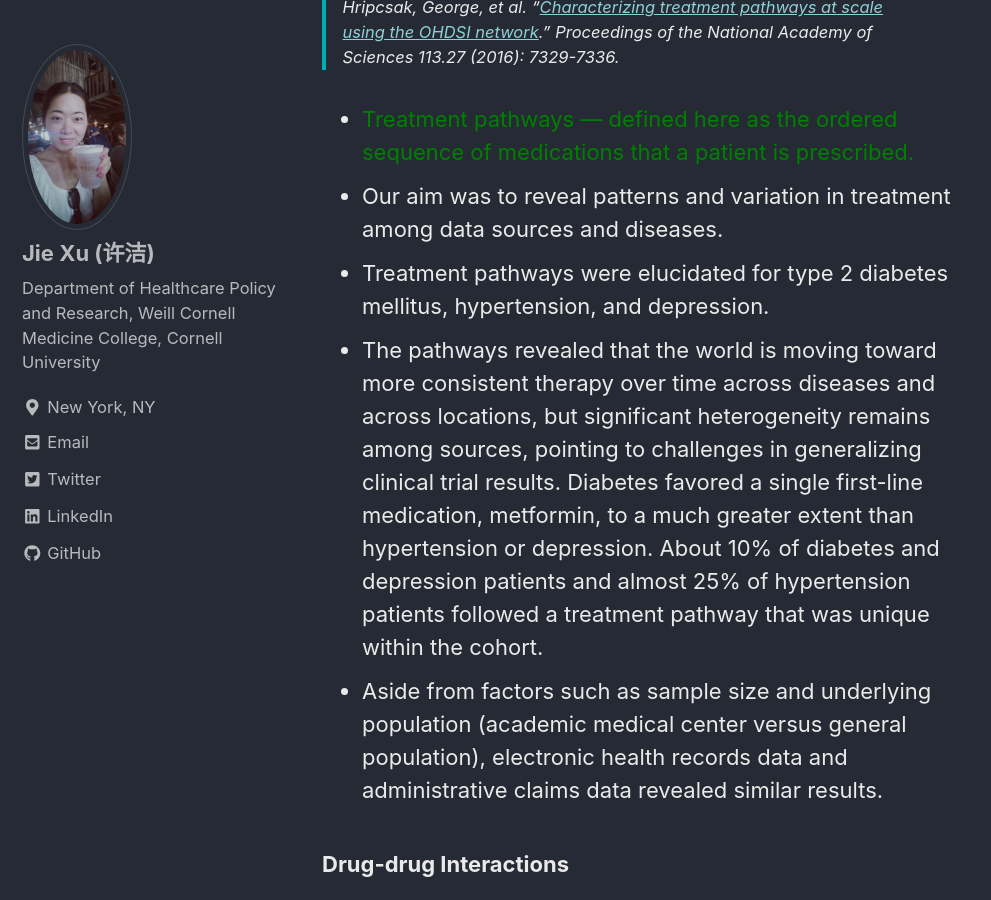
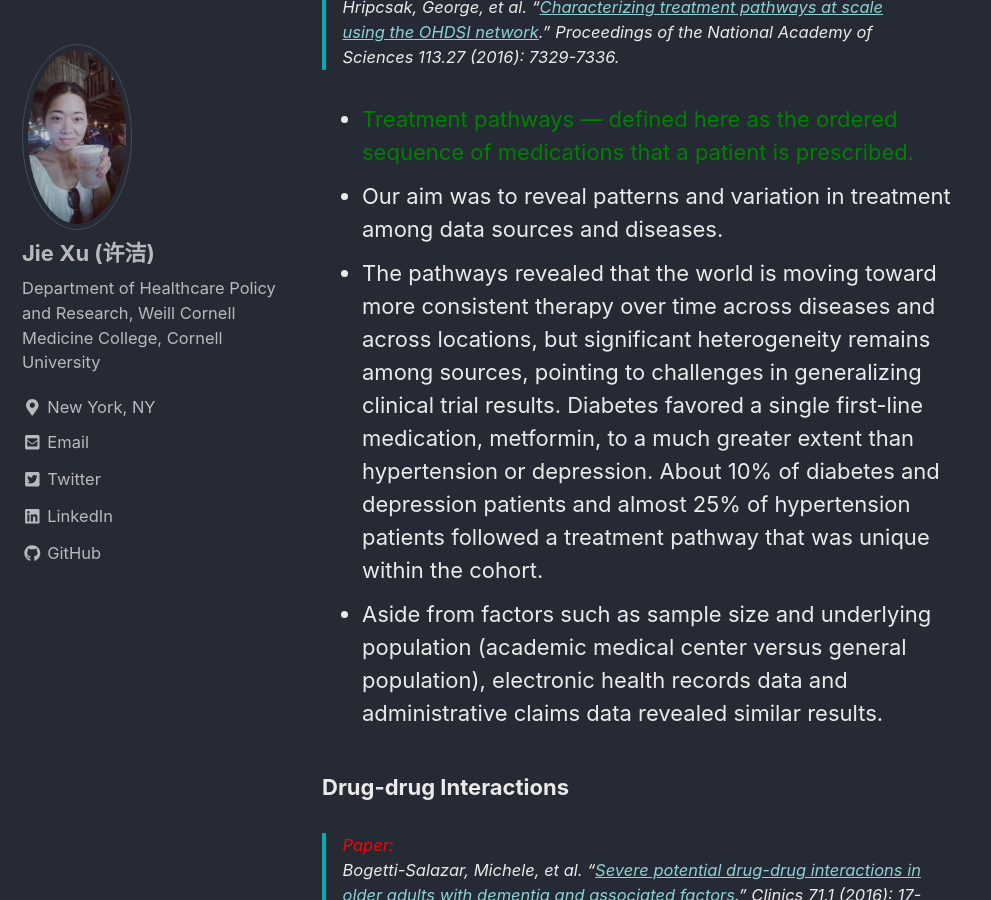
Before and after one commit to jxu1015/jxu1015.github.io, a Jekyll site: the page built from _posts/2020-03-03-AD-Related-Drugs.md, in a window 1280 px wide and 900 px high, scrolled down 469 px. Shown: the whole window, without its empty margins (0-991 px from the left). Built offline with Jekyll 4.4.1, drawn with Linux system fonts in a browser that asks for light colours; nearby versions of some CDN libraries.

Commit message:
Update 2020-03-03-AD-Related-Drugs.md

```diff
--- a/_posts/2020-03-03-AD-Related-Drugs.md
+++ b/_posts/2020-03-03-AD-Related-Drugs.md
@@ -16,7 +16,6 @@ toc: true
 
 * <font color='green'>Treatment pathways — defined here as the ordered sequence of medications that a patient is prescribed.</font>
 * Our aim was to reveal patterns and variation in treatment among data sources and diseases.
-* Treatment pathways were elucidated for type 2 diabetes mellitus, hypertension, and depression.
 * The pathways revealed that the world is moving toward more consistent therapy over time across diseases and across locations, but significant heterogeneity remains among sources, pointing to challenges in generalizing clinical trial results. Diabetes favored a single first-line medication, metformin, to a much greater extent than hypertension or depression. About 10% of diabetes and depression patients and almost 25% of hypertension patients followed a treatment pathway that was unique within the cohort.
 * Aside from factors such as sample size and underlying population (academic medical center versus general population), electronic health records data and administrative claims data revealed similar results.
 
```
